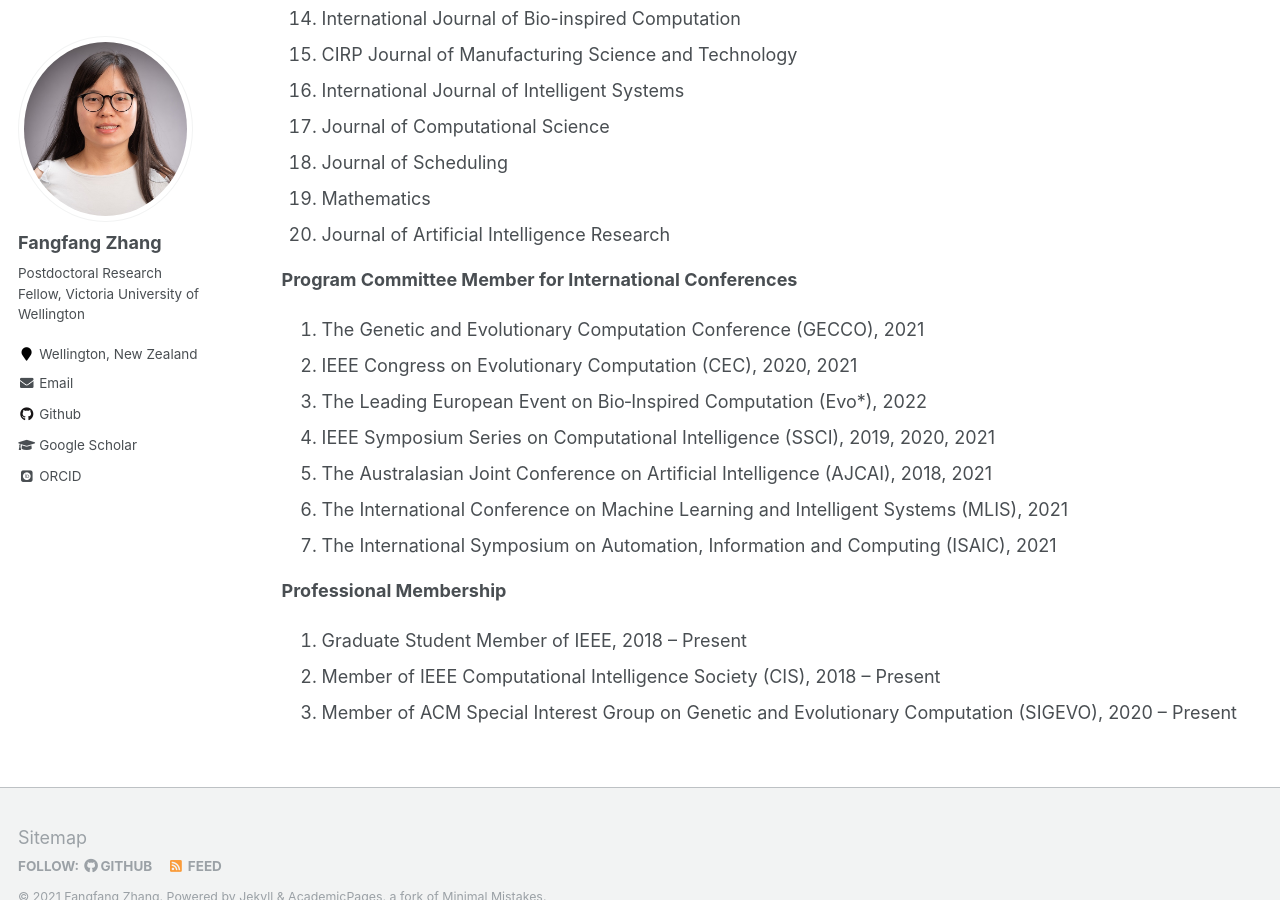
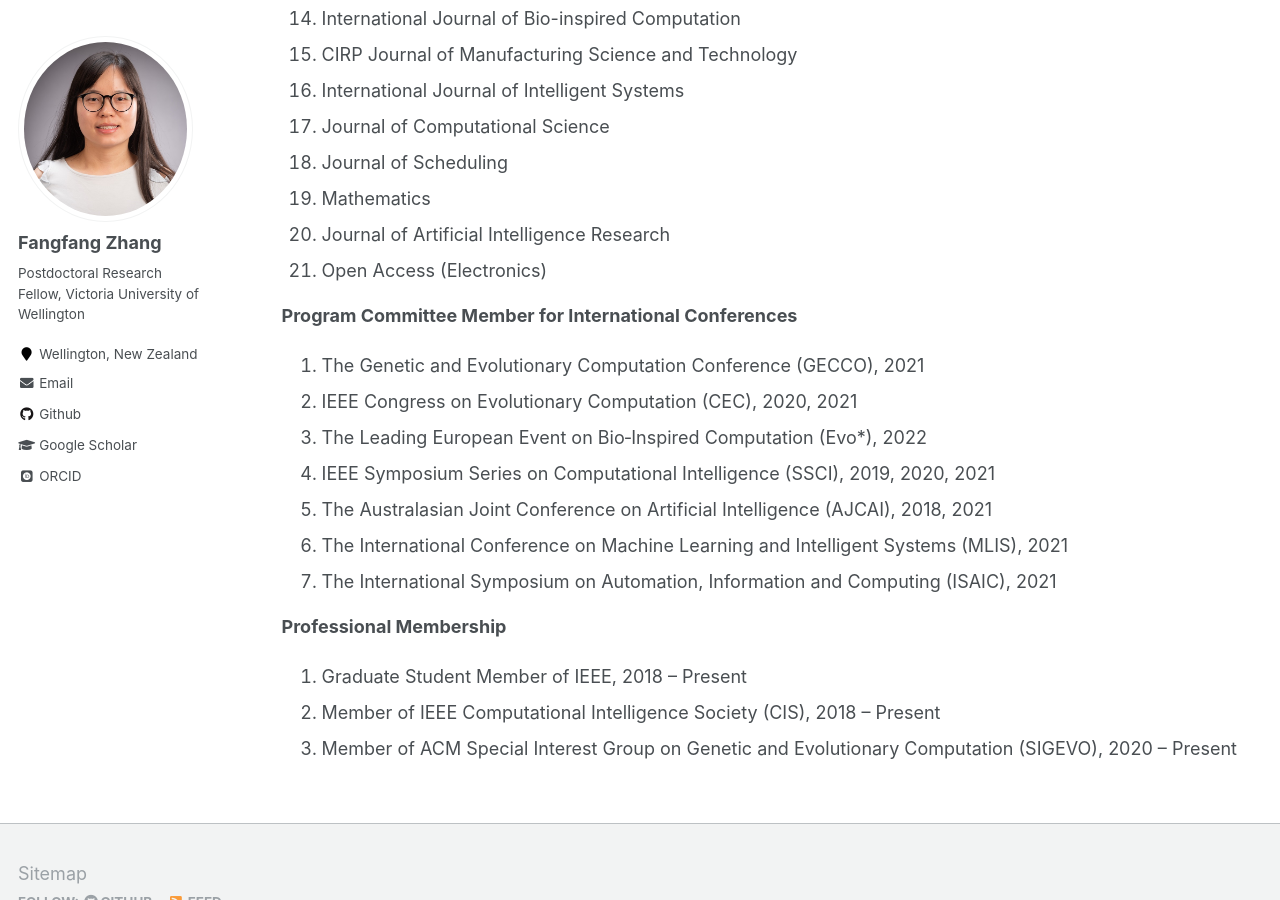
Before and after one commit to fangfang-zhang/fangfang-zhang.github.io, a Jekyll site: the page built from _pages/professional-activities.md, in a window 1280 px wide and 900 px high, scrolled down 1090 px. Built offline with Jekyll 4.4.1, drawn with Linux system fonts in a browser that asks for light colours; some web fonts are replaced.

Commit message:
update professional service

```diff
--- a/_pages/professional-activities.md
+++ b/_pages/professional-activities.md
@@ -45,6 +45,7 @@ ul li { padding: 5px 0px; }
 <li> Journal of Scheduling </li>
 <li> Mathematics </li>
 <li> Journal of Artificial Intelligence Research </li>
+<li> Open Access (Electronics) </li>
 </ol>
 
 **Program Committee Member for International Conferences**
```
